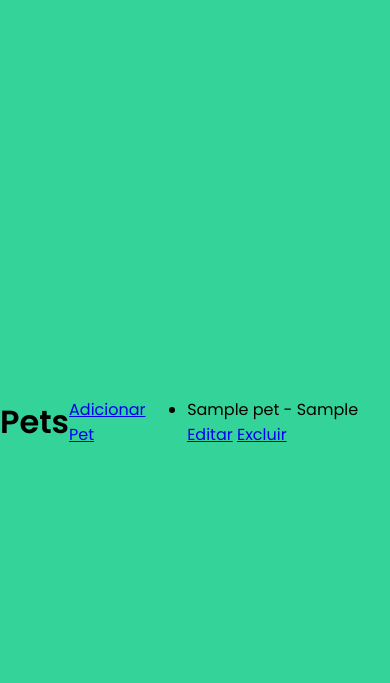
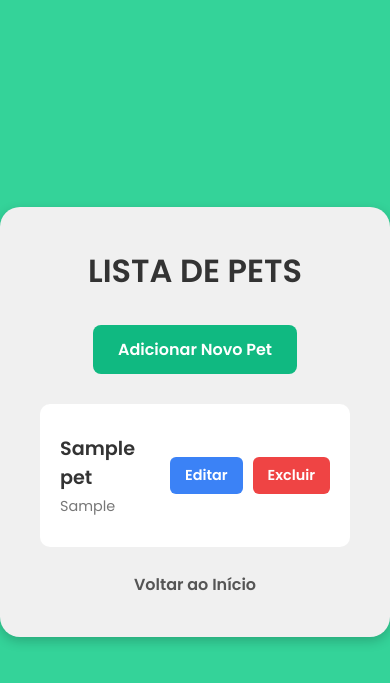
Before and after one commit to Natas081/VETLAB, a Django app: page /pets/ in a window 390 px wide. Shown: the top 683 px of the page. Run offline with Django 5.2, Linux system fonts and the light colour scheme; tables that the repository leaves empty hold one stand-in row (values such as "Sample post").

Commit message:
terminando a tela de inicio e a lista de pet

```diff
--- a/pets/static/pets/style.css
+++ b/pets/static/pets/style.css
@@ -91,3 +91,188 @@ body {
 .back-link:hover {
     text-decoration: underline;
 }
+
+/* --- PÁGINA INICIAL / BOAS-VINDAS --- */
+
+.welcome-container {
+    /* Usa a tela inteira */
+    width: 100vw;
+    height: 100vh;
+    padding: 2rem;
+    box-sizing: border-box;
+
+    /* Cor de fundo */
+    background-color: #34D399;
+    color: white; /* Cor do texto padrão */
+
+    /* Organiza o conteúdo em coluna e centraliza */
+    display: flex;
+    flex-direction: column;
+    justify-content: center;
+    align-items: center;
+    text-align: center;
+    overflow: hidden; /* Evita barras de rolagem desnecessárias */
+}
+
+.welcome-text {
+    font-weight: bold;
+    line-height: 1.1; /* Altura da linha mais compacta */
+    text-transform: uppercase; /* Deixa todo o texto em maiúsculas */
+    margin-bottom: 50px; /* Espaço entre o texto e o botão */
+}
+
+.welcome-text .line1 {
+    font-size: clamp(3rem, 10vw, 6rem); /* Fonte responsiva */
+}
+
+.welcome-text .line2 {
+    font-size: clamp(2rem, 7vw, 4rem);
+    margin: 1rem 0;
+}
+
+.line3-wrapper {
+    display: flex;
+    align-items: center;
+    justify-content: center;
+}
+
+.welcome-text .line3 {
+    font-size: clamp(4rem, 14vw, 8rem);
+}
+
+.welcome-text .star {
+    font-size: clamp(3rem, 9vw, 5rem);
+    color: #FFD700; /* Cor amarela para a estrela */
+    margin-left: 1rem;
+    padding-bottom: 1rem; /* Alinha melhor com o texto */
+}
+
+.start-button {
+    background-color: white;
+    color: #34D399; /* Cor do texto do botão (verde) */
+    padding: 15px 40px;
+    border-radius: 50px; /* Botão bem arredondado */
+    font-size: 1.2rem;
+    font-weight: bold;
+    text-decoration: none;
+    text-transform: uppercase;
+    transition: transform 0.3s ease, box-shadow 0.3s ease;
+    box-shadow: 0 4px 10px rgba(0,0,0,0.15);
+}
+
+.start-button:hover {
+    transform: translateY(-5px); /* Efeito de "levantar" ao passar o mouse */
+    box-shadow: 0 8px 15px rgba(0,0,0,0.2);
+}
+
+/* --- PÁGINA DE LISTA DE PETS --- */
+
+/* O container principal, parecido com o do formulário */
+.list-container {
+    background-color: #f0f0f0;
+    padding: 40px;
+    border-radius: 20px;
+    box-shadow: 0 4px 12px rgba(0, 0, 0, 0.2);
+    width: 100%;
+    max-width: 700px; /* Um pouco mais largo para a lista */
+    text-align: center;
+}
+
+/* Título da lista */
+.list-container h1 {
+    color: #333;
+    margin-top: 0;
+    margin-bottom: 30px;
+    font-size: 2em;
+}
+
+/* Botão verde para "Adicionar Novo Pet" */
+.add-pet-button {
+    display: inline-block;
+    background-color: #10B981; /* Um verde mais escuro */
+    color: white;
+    padding: 12px 25px;
+    border-radius: 8px;
+    text-decoration: none;
+    font-weight: 600;
+    margin-bottom: 30px;
+    transition: background-color 0.3s ease;
+}
+
+.add-pet-button:hover {
+    background-color: #059669;
+}
+
+/* A área branca onde os pets são listados */
+.pet-list {
+    background-color: white;
+    border-radius: 10px;
+    padding: 10px 20px;
+    text-align: left;
+}
+
+/* Cada linha de um pet na lista */
+.pet-item {
+    display: flex;
+    justify-content: space-between; /* Joga a info para a esquerda e os botões para a direita */
+    align-items: center;
+    padding: 20px 0;
+    border-bottom: 1px solid #eee; /* Linha separadora */
+}
+
+/* Remove a linha do último item para ficar mais bonito */
+.pet-list .pet-item:last-child {
+    border-bottom: none;
+}
+
+/* Estilo para quando a lista está vazia */
+.pet-item-empty {
+    padding: 40px 0;
+    text-align: center;
+    color: #888;
+}
+
+/* Informações do pet */
+.pet-info .pet-name {
+    font-size: 1.2rem;
+    font-weight: 600;
+    color: #333;
+}
+
+.pet-info .pet-species {
+    display: block; /* Fica abaixo do nome */
+    font-size: 0.9rem;
+    color: #777;
+    margin-top: 4px;
+}
+
+/* Container para os botões de ação */
+.pet-actions {
+    display: flex;
+    gap: 10px; /* Espaço entre os botões */
+}
+
+/* Estilo base para os botões de ação */
+.edit-btn, .delete-btn {
+    color: white;
+    text-decoration: none;
+    padding: 8px 15px;
+    border-radius: 6px;
+    font-size: 0.9rem;
+    font-weight: 600;
+    transition: opacity 0.3s ease;
+}
+
+.edit-btn:hover, .delete-btn:hover {
+    opacity: 0.8;
+}
+
+/* Cor específica para o botão EDITAR */
+.edit-btn {
+    background-color: #3B82F6; /* Azul */
+}
+
+/* Cor específica para o botão EXCLUIR */
+.delete-btn {
+    background-color: #EF4444; /* Vermelho */
+}
--- a/pets/templates/pets/pet_list.html
+++ b/pets/templates/pets/pet_list.html
@@ -1,22 +1,43 @@
 {% load static %}
 <!DOCTYPE html>
-<html>
+<html lang="pt-br">
 <head>
-<link rel="stylesheet" href="{% static 'pets/style.css' %}">
-
+    <meta charset="UTF-8">
+    <meta name="viewport" content="width=device-width, initial-scale=1.0">
+    <link rel="stylesheet" href="{% static 'pets/style.css' %}">
     <title>Lista de Pets</title>
 </head>
 <body>
-<h1>Pets</h1>
-<a href="{% url 'pet_create' %}">Adicionar Pet</a>
-<ul>
-{% for pet in pets %}
-    <li>
-        {{ pet.nome }} - {{ pet.especie }}
-        <a href="{% url 'pet_edit' pet.pk %}">Editar</a>
-        <a href="{% url 'pet_delete' pet.pk %}">Excluir</a>
-    </li>
-{% endfor %}
-</ul>
+
+    <main class="list-container">
+
+        <h1>LISTA DE PETS</h1>
+
+        <a href="{% url 'pet_create' %}" class="add-pet-button">Adicionar Novo Pet</a>
+
+        <div class="pet-list">
+            {% for pet in pets %}
+                <div class="pet-item">
+                    <div class="pet-info">
+                        <span class="pet-name">{{ pet.nome }}</span>
+                        <span class="pet-species">{{ pet.especie }}</span>
+                    </div>
+
+                    <div class="pet-actions">
+                        <a href="{% url 'pet_edit' pet.pk %}" class="edit-btn">Editar</a>
+                        <a href="{% url 'pet_delete' pet.pk %}" class="delete-btn">Excluir</a>
+                    </div>
+                </div>
+            {% empty %}
+                <div class="pet-item-empty">
+                    <p>Nenhum pet cadastrado ainda.</p>
+                </div>
+            {% endfor %}
+        </div>
+
+        <a class="back-link" href="{% url 'home' %}">Voltar ao Início</a>
+
+    </main>
+
 </body>
 </html>
```
Also changed, not shown: pets/templates/pets/home.html (added, +28 -0 lines).
